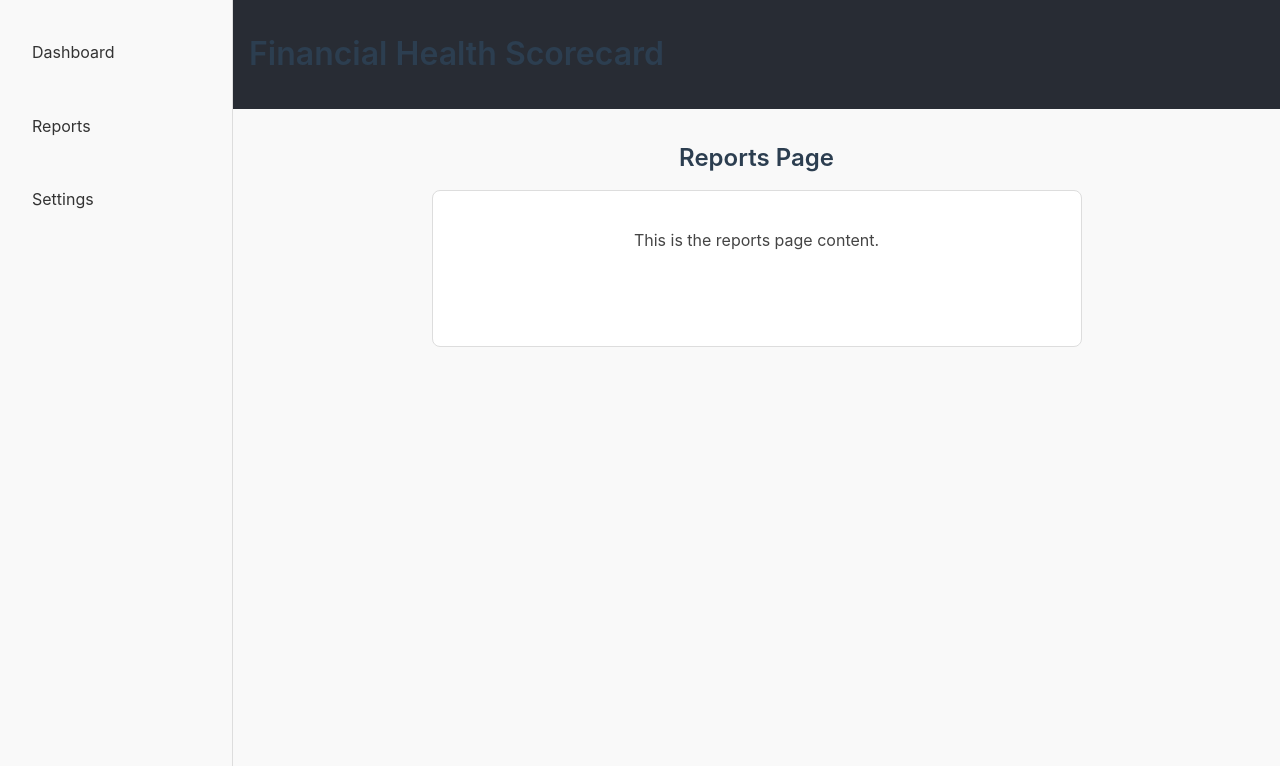
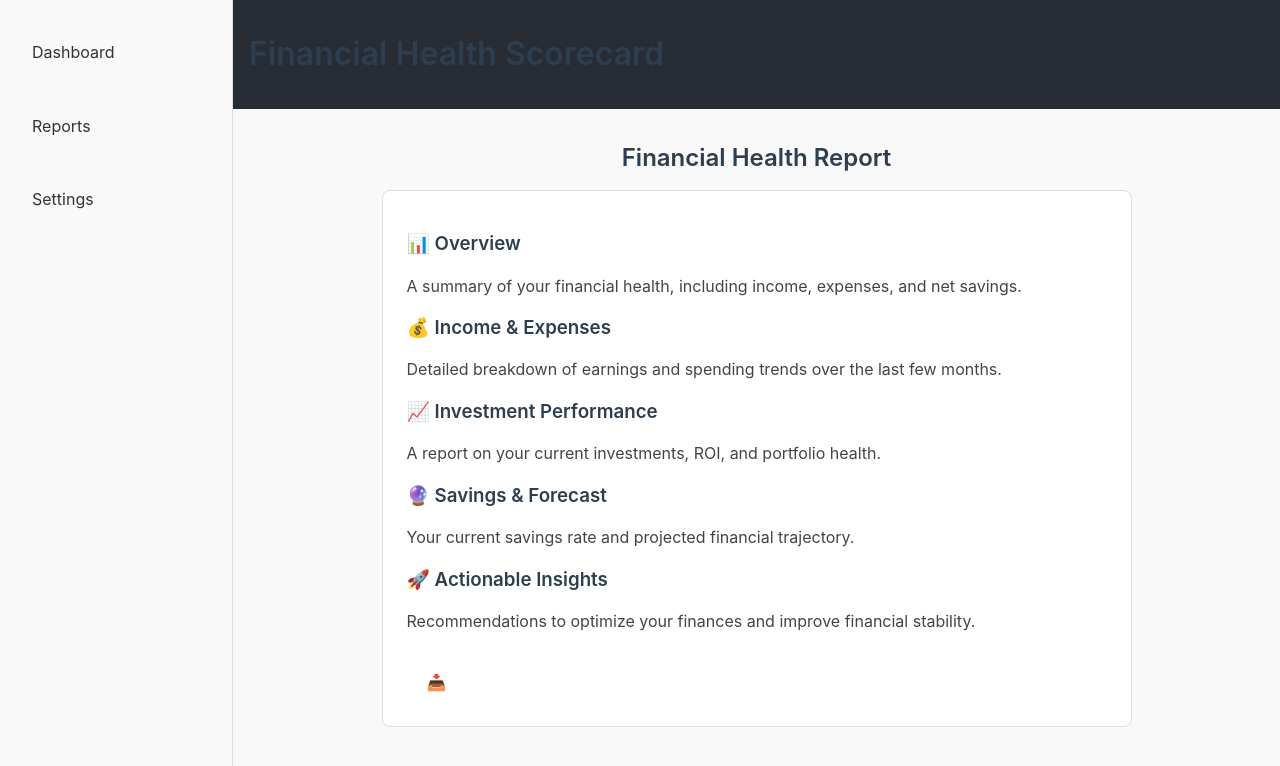
Before and after one commit to Mapacherama/Financial-Health-Scorecard-dashboard-fe, a React (Vite) app: page /reports in a window 1280 px wide. Shown: the top 766 px of the page. Built offline with nearby package versions, Linux system fonts and the light colour scheme.

Commit message:
Template for now just to see what I should have here.

```diff
--- a/src/pages/Reports/Reports.jsx
+++ b/src/pages/Reports/Reports.jsx
@@ -15,19 +15,48 @@ const Reports = () => {
         textAlign: "center",
       }}
     >
-      <h2>Reports Page</h2>
+      <h2>Financial Health Report</h2>
       <div
         style={{
           backgroundColor: "var(--inputBg)",
           border: "1px solid var(--border)",
           padding: "1.5rem",
           borderRadius: "8px",
-          maxWidth: "600px",
+          maxWidth: "700px",
           margin: "1rem auto",
-          textAlign: "center",
+          textAlign: "left",
         }}
       >
-        <p>This is the reports page content.</p>
+        {/* Report Sections */}
+        <h3>📊 Overview</h3>
+        <p>
+          A summary of your financial health, including income, expenses, and
+          net savings.
+        </p>
+
+        <h3>💰 Income & Expenses</h3>
+        <p>
+          Detailed breakdown of earnings and spending trends over the last few
+          months.
+        </p>
+
+        <h3>📈 Investment Performance</h3>
+        <p>
+          A report on your current investments, ROI, and portfolio health.
+        </p>
+
+        <h3>🔮 Savings & Forecast</h3>
+        <p>
+          Your current savings rate and projected financial trajectory.
+        </p>
+
+        <h3>🚀 Actionable Insights</h3>
+        <p>
+          Recommendations to optimize your finances and improve financial
+          stability.
+        </p>
+
+        {/* Download Button */}
         <button
           onClick={handleDownload}
           style={{
@@ -42,7 +71,7 @@ const Reports = () => {
             transition: "background-color 0.3s ease",
           }}
         >
-          Download PDF Report
+          📥 Download PDF Report
         </button>
       </div>
     </div>
```
